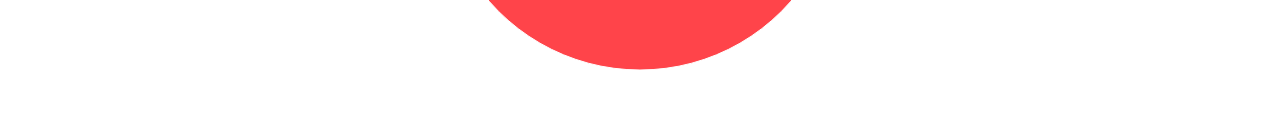
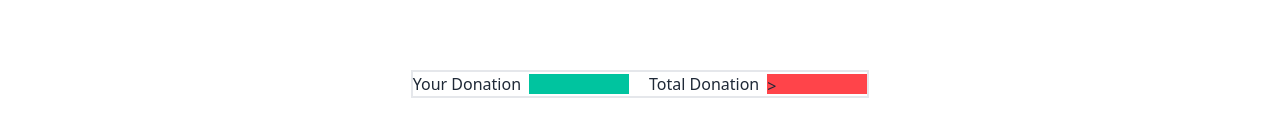
Before and after one commit to abrarcuet96/Donation-Campaign-Website, a React (Vite) app: page /statistics in a window 1280 px wide. Shown: the part 530-666 px from the top of the page. Built offline with nearby package versions, Linux system fonts and the light colour scheme.

Commit message:
my assignment is finally done

```diff
--- a/src/pages/StatisticsPage/StatisticsPage.jsx
+++ b/src/pages/StatisticsPage/StatisticsPage.jsx
@@ -14,10 +14,10 @@
     const categories = useLoaderData();
     const totalDonationItems = categories.length;
     const myDonation = (totalDonation / totalDonationItems) * 100;
-    const myDonationtFloat = parseFloat(myDonation);
-    const donationLeft = 100 - myDonationtFloat;
+    const myDonationFloat = parseFloat(myDonation);
+    const donationLeft = 100 - myDonationFloat;
     const data = [
-        { value: myDonationtFloat },
+        { value: myDonationFloat },
         { value: donationLeft },
 
     ];
@@ -35,10 +35,11 @@
         );
     };
     return (
-        <div className="h-[100vh] md:w-full flex items-start justify-center">
+        <div className="flex items-start justify-center">
 
+            <div className="flex flex-col items-center">
                 <div>
-                <PieChart width={800} height={800}>
+                    <PieChart width={800} height={600}>
                         <Pie
                             dataKey="value"
                             isAnimationActive={false}
@@ -57,7 +58,19 @@
                         <Tooltip />
                     </PieChart>
                 </div>
+                <div className="flex gap-5 border-2">
+                    <div className="flex items-center gap-2">
+                        <p>Your Donation</p>
+                        <div className="w-[100px] h-[20px] bg-[#00C49F]"></div>
 
+                    </div>
+                    <div className="flex items-center gap-2">
+                        <p>Total Donation</p>
+                        <div className="w-[100px] h-[20px] bg-[#FF444A]">></div>
+
+                    </div>
+                </div>
+            </div>
         </div>
 
     );
```
Lines whose indentation alone changed are shown as unchanged.
